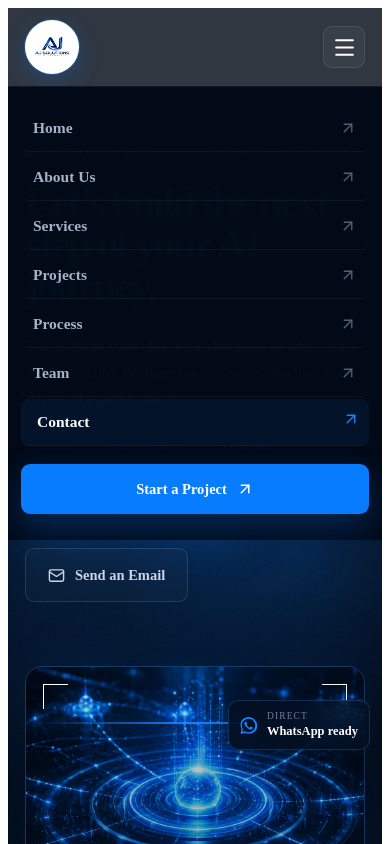
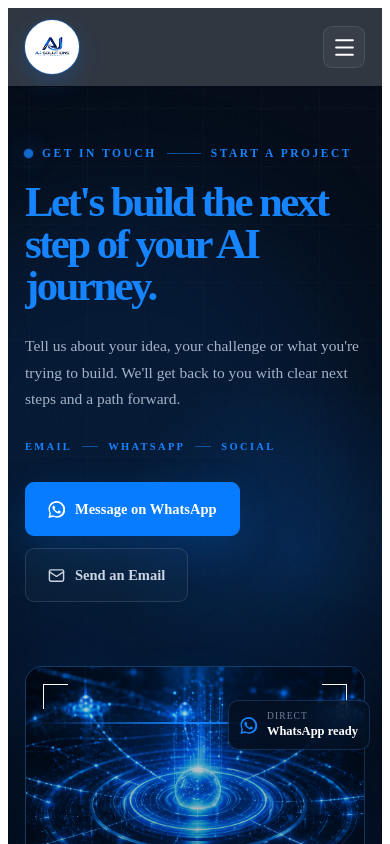
Before and after one commit to aatazaz-hussain/AJ_Solutions_Portfolio, a Next.js app: page /contact in a window 390 px wide. Shown: the top 844 px of the page. Built offline with nearby package versions, Linux system fonts and the light colour scheme.

Commit message:
Fix mobile nav toggle CSS

```diff
--- a/components/Navbar/Navbar.css
+++ b/components/Navbar/Navbar.css
@@ -188,11 +188,18 @@
 
 .mobile-nav {
   display: none;
+  max-height: 0;
   overflow: hidden;
-  border-top: 1px solid rgba(255, 255, 255, 0.06);
+  border-top: 1px solid transparent;
   background: rgba(3, 11, 24, 0.98);
   backdrop-filter: blur(20px);
   -webkit-backdrop-filter: blur(20px);
+  transition: max-height 0.4s cubic-bezier(0.22, 1, 0.36, 1);
+}
+
+.site-header.menu-open .mobile-nav {
+  max-height: 600px;
+  border-top-color: rgba(255, 255, 255, 0.06);
 }
 
 .mobile-nav-inner {
```
